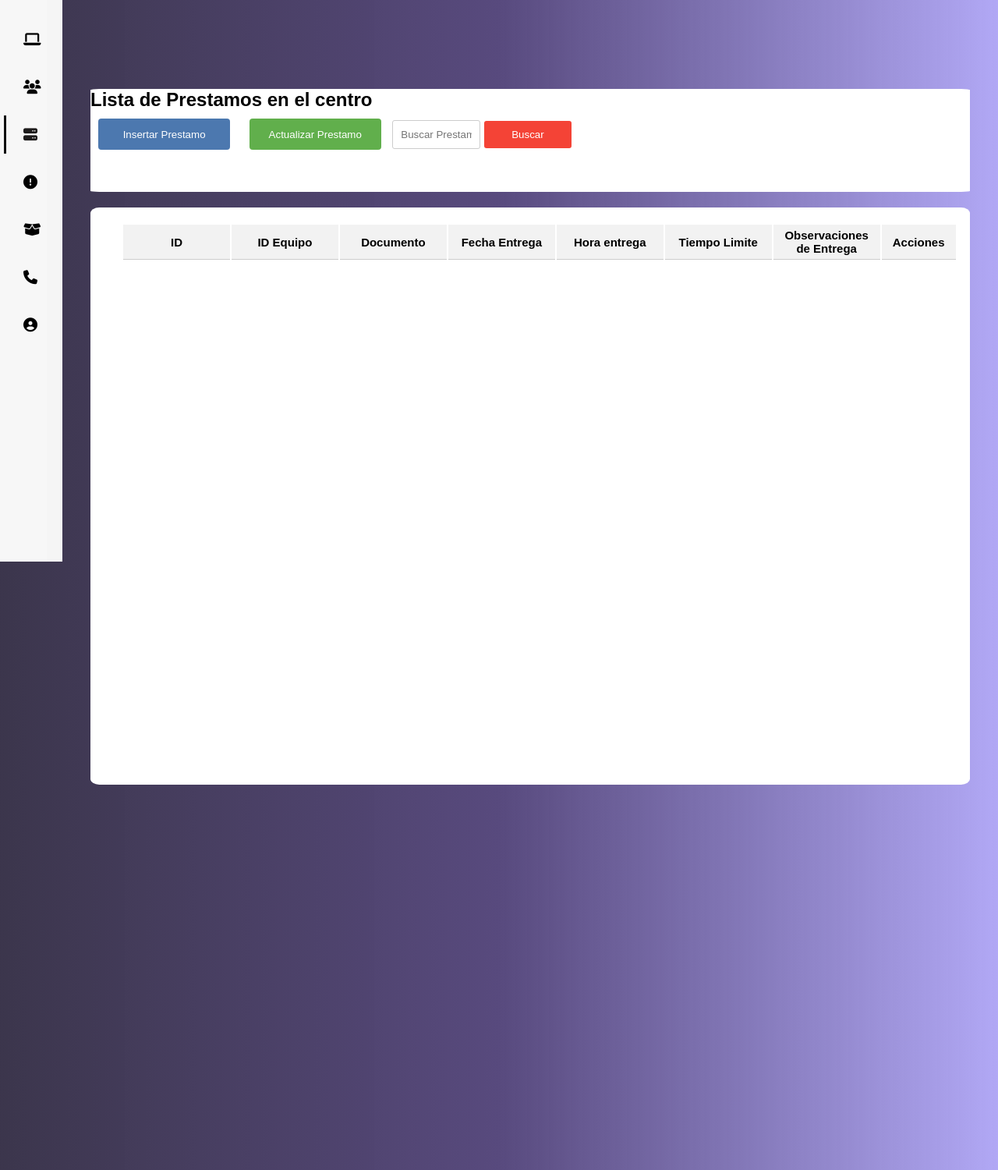
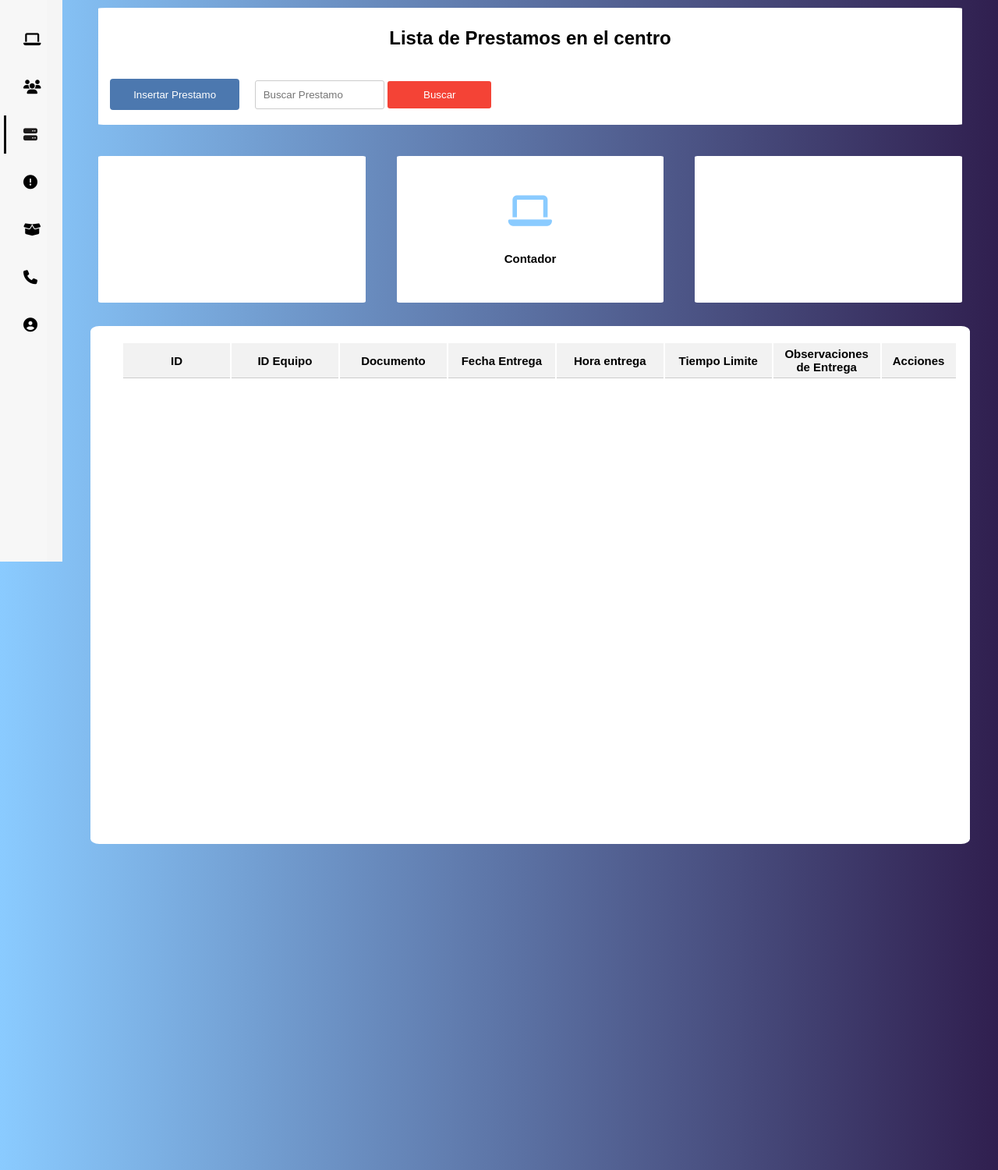
Before and after one commit to Dan2001afk/Proyecto_ICED_con_DJANGO, a Django app: template Invetario_ICED/AppInventario_ICED/templates/Prestamos.html in a window 1280 px wide. Shown: the part 80-1580 px from the top of the page at 78% size. Run offline with Django 4.2, Linux system fonts and the light colour scheme; the template is opened without the code that fills it, so the values that code supplies are empty; parts of the project's set-up code (start-up, migrations or seed data) failed here and were passed over; some libraries are stand-ins or nearby versions.

Commit message:
diseño de prestamos  cristian camilo

```diff
--- a/Invetario_ICED/AppInventario_ICED/static/css/Equipo.css
+++ b/Invetario_ICED/AppInventario_ICED/static/css/Equipo.css
@@ -325,8 +325,6 @@ table th {
   cursor: pointer; /* Cambiar el cursor al pasar por encima */
   transition: background-color 0.5s ease;
   margin-top: 4px;
-
-
 }
 
 .btnActualizar{
@@ -368,7 +366,6 @@ table th {
 }
 
 #BuscarEquipo {
-
   width: 12%;
   padding: 10px;
   background-color: #f44336;
@@ -384,7 +381,6 @@ table th {
 .BuscarEquipo:hover {
   background-color: #e77d26;
 }
-
 
 .btnEliminar:hover {
   background-color: #e77d26;
--- a/Invetario_ICED/AppInventario_ICED/static/css/Prestamo.css
+++ b/Invetario_ICED/AppInventario_ICED/static/css/Prestamo.css
@@ -9,7 +9,7 @@
 
 body{
 
-  background-image: linear-gradient(to right,#140d28d4,#342362d2, #b1a8f5);
+  background-image: linear-gradient(to left,  #301f4f, #8acbff);
   margin-top: 80px;
   margin-left: 80px;
   transition: margin-left 300ms  cubic-bezier(0.075, 0.82, 0.165, 1);
@@ -180,9 +180,8 @@ main{
   max-width: 100%;
   height: 1500px;
   display: grid;
-  margin: 3px;
   margin-top: 3px;
-  grid-template-columns:repeat(11, 1fr);
+  grid-template-columns:repeat(12, 1fr);
   grid-template-rows: repeat(40, 1fr);
   /*margenes generales*/
   row-gap: 20px;
@@ -193,21 +192,93 @@ main{
   box-sizing: border-box;
 
 }
+.cabezera{
+  background-color: rgb(255, 255, 255);
+  grid-column: 1/13;
+  grid-row: 1/5;
+  border-radius: 1%;
+  margin: 10px;
+
+}
+
+.cabezera h1{
+  text-align: center;
+  margin-top: 25px;
+}
+
 
 .contenedor1{
   background-color: rgb(255, 255, 255);
-  grid-column: 1/12;
-  grid-row: 4/8;
+  grid-column: 1/13;
+  grid-row: 3/6;
   border-radius: 1%;
+  margin: 10px;
 }
 
-.contenedor2{
+.contenedor3{
   background-color: rgb(255, 255, 255);
-  grid-column: 1/12;
-  grid-row: 8/28;
+  grid-column: 1/13;
+  grid-row: 12/30;
   border-radius: 1%;
   overflow-y: auto;
   overflow-x: hidden;
+  position: relative;
+}
+
+.contador1{
+  background-color: rgb(255, 255, 255);
+  grid-column: 1/5;
+  grid-row: 6/12;
+  border-radius: 1%;
+  margin: 10px;
+
+
+}
+
+
+.contador2 {
+  display: flex;
+  justify-content: center;
+  align-items: center;
+  background-color: rgb(255, 255, 255);
+  grid-column: 5/9;
+  grid-row: 6/12;
+  border-radius: 1%;
+  padding: 20px; /* Agregamos un poco de espacio interno */
+  margin: 10px;
+}
+
+
+.contador2 h1 {
+
+  font-size: 15px;
+
+}
+
+.icon-container {
+  display: flex;
+  flex-direction: column;
+  align-items: center;
+}
+
+.icon-container i {
+  color: #8acbff;
+  font-size: 45px; /* Ajusta el tamaño del icono según tus preferencias */
+  margin-bottom: 30px; /* Agregamos espacio entre el icono y el h1 */
+}
+
+.cantidad {
+  text-align: center;
+}
+
+
+
+.contador3{
+  background-color: rgb(255, 255, 255);
+  grid-column: 9/13;
+  grid-row: 6/12;
+  border-radius: 1%;
+  margin: 10px;
 }
 
 /*diseño de la tabla*/
@@ -241,21 +317,18 @@ table th {
   transition: background-color 0.5s ease;
   margin-top: 4px;
 
-
 }
 
 .btnActualizar{
-  width: 15%;
-  height: 40px;
-  background-color: #61af4c; /* Color de fondo */
+  width: 50%;
+  background-color: #5fde31; /* Color de fondo */
   color: white; /* Color del texto */
   padding: 8px 16px; /* Espaciado interno */
   border: none; /* Sin borde */
   border-radius: 4px; /* Bordes redondeados */
   cursor: pointer; /* Cambiar el cursor al pasar por encima */
   transition: background-color 0.5s ease;
-  margin: 10px;
-
+  margin-top: 4px;
 
 }
 
@@ -269,13 +342,13 @@ table th {
   border-radius: 4px; /* Bordes redondeados */
   cursor: pointer; /* Cambiar el */
   transition: background-color 0.5s ease;
-  margin: 10px;
+  margin: 15px;
 
 }
 
 /* Estilo para el botón de búsqueda */
 #id_prestamoo {
-  width: 10%;
+  width: 15%;
   padding: 10px;
   margin-bottom: 10px;
   border: 1px solid #ccc;
@@ -283,17 +356,21 @@ table th {
 }
 
 #BuscarPrestamo {
-
-  width: 10%;
+  width: 12%;
   padding: 10px;
   background-color: #f44336;
   color: white;
   border: none;
   border-radius: 3px;
   cursor: pointer;
+  transition: background-color 0.5s ease;
 }
 
 /*estilos de los botones para que cambien de color*/
+.BuscarEquipo:hover {
+  background-color: #e77d26;
+}
+
 .btnEliminar:hover {
   background-color: #e77d26;
 }
--- a/Invetario_ICED/AppInventario_ICED/static/js/Crud-Prestamos.js
+++ b/Invetario_ICED/AppInventario_ICED/static/js/Crud-Prestamos.js
@@ -24,8 +24,12 @@ function Listar(){
                 <td>${dat.Pres_Fec_Entrega}</td>
                 <td>${dat.Pres_Hora_Entrega}</td>
                 <td>${dat.Pres_Tiempo_Limite}</td>
-                <td>${dat.Pres_Observaciones_entrega}</td>
-                <td><button class="btnEliminar" onclick="eliminarPrestamo(${dat.Pres_Id})">Eliminar</button></td>
+                <td> Buen estado ${dat.Pres_Observaciones_entrega}</td>
+                <td>
+                <div class="btn-container">
+                <button class="btnActualizar" onclick="capturarYActualizarPrestamo(${dat.Pres_Id})">Actualizar</button>
+                <button class="btnEliminar" onclick="eliminarPrestamo(${dat.Pres_Id})">Eliminar</button>
+                </td>
                 </tr>`;
             }
         }
@@ -38,7 +42,6 @@ function Agregar(){
         Pres_Equipos_id:document.getElementById("Pres_Equipos_id").value,
         Pres_Usuarios_Documento_id:document.getElementById("Pres_Usuarios_Documento_id").value,
         Pres_Tiempo_Limite:document.getElementById("Pres_Tiempo_Limite").value,
-        Pres_Observaciones_entrega:document.getElementById("Pres_Observaciones_entrega").value
     };
 
     var jsonData=JSON.stringify(Datos);
@@ -70,10 +73,19 @@ document.addEventListener("DOMContentLoaded",function(){
     });
 });
 
-//Eliminar Equipo
+//Eliminar Prestamo
 function eliminarPrestamo(prestamoId) {
     const url = `http://127.0.0.1:8000/EliminarPrestamo/${prestamoId}`;
 
+    Swal.fire({
+        title: "¿Estás seguro?",
+        text: "Esta Acción Eliminará El Prestamo",
+        icon: "error",
+        showCancelButton: true,
+        confirmButtonText: "Aceptar",
+        cancelButtonText: "Cancelar"
+    }).then((result) => {
+        if (result.isConfirmed) {
             fetch(url, {
                 method: "DELETE",
                 headers: {
@@ -82,10 +94,87 @@ function eliminarPrestamo(prestamoId) {
             })
             .then(response => response.json())
             .then(data => {
-
                 Listar();
+                mostrarCantidadPrestamos();
+                Swal.fire("Éxito", "Registro eliminado exitosamente.", "success");
             })
             .catch(error => {
                 console.error("Error al eliminar el Prestamo:", error);
+                Swal.fire("Error", "Error al eliminar el Prestamo.", "error");
             });
         }
+    });
+}
+
+//Buscar Prestamo
+document.addEventListener("DOMContentLoaded", () => {
+    const buscarBtn = document.getElementById("BuscarPrestamo");
+    buscarBtn.addEventListener("click", () => {
+        const prestamoIdInput = document.getElementById("id_prestamoo");
+        const prestamoId = prestamoIdInput.value;
+
+        if (prestamoId) {
+            const url = `http://127.0.0.1:8000/BuscarPrestamo/${prestamoId}`;
+
+            fetch(url, {
+                method: "GET",
+                headers: {
+                    "Content-Type": "application/json"
+                }
+            })
+            .then(response => {
+                if (response.ok) {
+                    return response.json();
+                } else {
+                    throw new Error("Error al buscar el Prestamo por ID");
+                }
+            })
+            .then(prestamo => {
+                if (prestamo.hasOwnProperty('Pres_Id')) {
+                    const tablaBody = document.getElementById("tabla1-body");
+                    tablaBody.innerHTML = "";
+
+                    const newRow = document.createElement("tr");
+                    newRow.innerHTML = `
+                        <td>${prestamo.Pres_Id}</td>
+                        <td>${prestamo.Pres_Equipos_id}</td>
+                        <td>${prestamo.Pres_Usuarios_Documento_id}</td>
+                        <td>${prestamo.Pres_Fec_Entrega}</td>
+                        <td>${prestamo.Pres_Hora_Entrega}</td>
+                        <td>${prestamo.Pres_Tiempo_Limite}</td>
+                        <td>${prestamo.Pres_Observaciones_entrega}</td>
+                        <td>
+                            <div class="btn-container">
+                                <button class="btnEliminar" onclick="eliminarPrestamo(${prestamo.Pres_Id})">Eliminar</button>
+                                <button class="btnActualizar" data-prestamo-id="${prestamo.Pres_Id}">Actualizar</button>
+                            </div>
+                        </td>
+                    `;
+
+                    tablaBody.appendChild(newRow);
+
+                    // Agregar evento de clic al botón de "Actualizar"
+                    const updateButton = newRow.querySelector('.btnActualizar');
+                    updateButton.addEventListener('click', function() {
+                        const prestamoId = this.getAttribute('data-prestamo-id');
+                        abrirModalActualizar(prestamoId);
+                    });
+
+                } else {
+                    Swal.fire({
+                        title: "Elemento No Encontrado",
+                        icon: "error",
+                        confirmButtonText: "Aceptar"
+                    });
+                    Listar();
+                }
+            })
+            .catch(error => {
+                console.error("Error al buscar el prestamo por ID:", error);
+                alert("Error al buscar el prestamo por ID");
+            });
+        } else {
+            console.error("Debe ingresar un ID de prestamo válido");
+        }
+    });
+});
--- a/Invetario_ICED/AppInventario_ICED/templates/Prestamos.html
+++ b/Invetario_ICED/AppInventario_ICED/templates/Prestamos.html
@@ -10,6 +10,7 @@
     <script src="{% static 'js/Crud-Prestamos.js' %}"></script>
     <script src="https://code.jquery.com/jquery-3.6.0.min.js"></script>
     <script src="https://kit.fontawesome.com/3d7a846b01.js" crossorigin="anonymous"></script>
+    <script src="https://cdn.jsdelivr.net/npm/sweetalert2@11"></script>
 </head>
 <body id="body" style="max-height: 100vh; overflow-y: scroll;">
     <header>
@@ -78,15 +79,26 @@
 
     <section class="cont">
 
-        <div class="contenedor1">
+        <div class="cabezera">
             <h1>Lista de Prestamos en el centro</h1>
-            <button class="btnInsertar">Insertar Prestamo</button>
-            <button class="btnActualizar">Actualizar Prestamo</button>
-            <label for=""><input type="text" id="id_prestamoo" name="id_prestamoo" placeholder="Buscar Prestamo"></label>
-            <button type="button" id="BuscarPrestamo" class="btn btn-danger w-100 fs-5 mb-3">Buscar</button>
         </div>
 
-        <div class="contenedor2">
+        <div class="contenedor1">
+            <button class="btnInsertar">Insertar Prestamo</button>
+            <input type="text" id="id_prestamoo" placeholder="Buscar Prestamo">
+            <button type="button" id="BuscarPrestamo" class="btnBuscar">Buscar</button>
+        </div>
+
+        <div class="contador1"></div>
+        <div class="contador2">
+            <div class="icon-container">
+                <i class="fas fa-laptop"></i>
+                <h1 class="cantidad">Contador</h1>
+            </div>
+        </div>
+        <div class="contador3"></div>
+
+        <div class="contenedor3">
             <div>
                 <table id="tabla1">
                     <thead>
@@ -115,32 +127,32 @@
         <div id="myModal" class="modal">
             <div class="modal-content">
                 <span class="close">&times;</span>
-                <!--<h1>Actualizar Prestamo</h1>
-                <form method=""  id="ActualizarEquipos" >
+                <h1>Actualizar Prestamo</h1>
+                <form method=""  id="ActualizarPrestamos" >
                     {% csrf_token %}
 
-                    <input type="text" name="Equ_id" id="Equ_id" placeholder="ID" required><br>
+                    <input type="text" name="Pres_Id" id="Pres_Id" placeholder="ID" required><br>
 
-                    <input type="text" name="Equi_tipo" id="Equi_tipo" placeholder="Tipo" required><br>
+                    <input type="text" name="Pres_Equipos" id="Pres_Equipos" placeholder="Tipo" required><br>
 
 
-                    <input type="text" name="Equi_modelo" id="Equi_modelo" placeholder="Modelo" required><br>
+                    <input type="text" name="Pres_Usuarios_Documento" id="Pres_Usuarios_Documento" placeholder="Modelo" required><br>
 
 
-                    <input type="text" name="Equi_color" id="Equi_color" placeholder="Color" required><br>
+                    <input type="text" name="Pres_Fec_Entrega" id="Pres_Fec_Entrega" placeholder="Color" required><br>
 
 
-                    <input type="text" name="Equi_serial" id="Equi_serial" placeholder="Serial" required><br>
+                    <input type="text" name="Pres_Hora_Entrega" id="Pres_Hora_Entrega" placeholder="Serial" required><br>
 
 
-                    <input type="text" name="Equi_estado" id="Equi_estado" placeholder="Estado" required><br>
+                    <input type="text" name="Pres_Tiempo_Limite" id="Pres_Tiempo_Limite" placeholder="Estado" required><br>
 
 
-                    <input type="text" name="equi_especialidad" id="equi_especialidad"  placeholder="Especialidad"><br>
+                    <input type="text" name="Pres_Observaciones_entrega" id="Pres_Observaciones_entrega"  placeholder="Especialidad"><br>
 
+                    <button type="submit" class="ActualizarPrestamo" value="ActualizarPrestamo" id="ActualizarPrestamo">Actualizar</button>
 
-                    <button type="submit" value="Guardar" id="Guardar">Enviar</button>
-                </form>-->
+                </form>
             </div>
         </div>
         <!-- ... -->
@@ -158,8 +170,6 @@
 
                     <input type="text" placeholder="TIEMPO LIMITE" name="Pres_Tiempo_Limite" id="Pres_Tiempo_Limite" required><br>
 
-                    <input type="text" placeholder="OBSERVACION DE ENTREGA" name="Pres_Observaciones_entrega" id="Pres_Observaciones_entrega" required><br>
-
                     <input type="submit" value="Guardar" id="Guardar">
                 </form>
             </div>
--- a/Invetario_ICED/AppInventario_ICED/urls.py
+++ b/Invetario_ICED/AppInventario_ICED/urls.py
@@ -42,6 +42,7 @@ urlpatterns=[
     path('ListarPrestamos',ListadoPrestamos.as_view(),name='Prestamos'),
     path('insertarPrestamo/',InsertarPrestamo.as_view(),name='insertarPrestamo'),
     path('ActualizarPrestamo/<pk>',ActualizarPrestamo.as_view(),name='actualizarPrestamo'),
+    path('BuscarPrestamo/<int:pk>', BuscarPrestamo.as_view(), name='buscar-prestamo'),
     path('EliminarPrestamo/<pk>',EliminarPrestamo.as_view(),name='eliminarPrestamo'),
 
     #CRUD SANCIONES
```
Also changed, not shown: other parts of Invetario_ICED/AppInventario_ICED/static/css/Prestamo.css (+79 -48 lines), Invetario_ICED/AppInventario_ICED/views.py (+26 -7 lines). Lines whose indentation alone changed are shown as unchanged.
